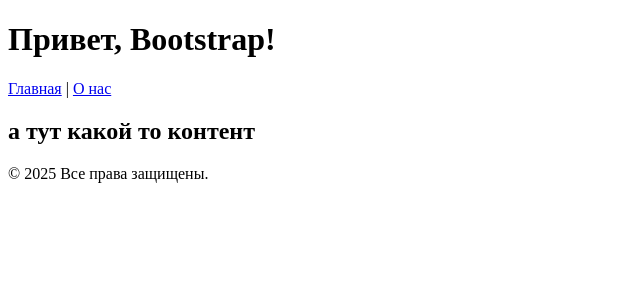
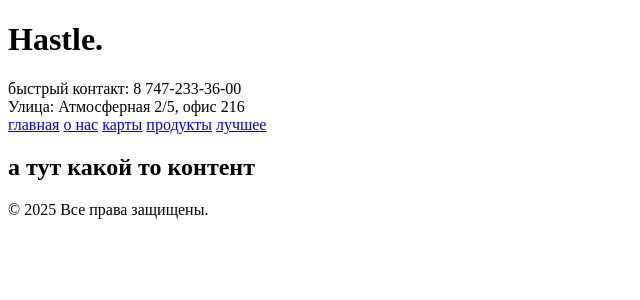
Before and after one commit to Viacheslav1998/native-sp, a PHP site: template App/Views/layouts/main.php in a window 1280 px wide. Shown: the top 300 px of the page, without its empty margins (0-640 px from the left). Run offline with PHP 8.4, Linux system fonts and the light colour scheme; the template is opened without the code that fills it, so the values that code supplies are empty.

Commit message:
feat: header style

```diff
--- a/App/Views/layouts/main.php
+++ b/App/Views/layouts/main.php
@@ -9,16 +9,15 @@
   <link rel="shortcut icon" href="<?= base_url('favicon/favicon.ico') ?>">
   <link rel="apple-touch-icon" sizes="180x180" href="<?= base_url('favicon/apple-touch-icon.png') ?>">
   <link rel="stylesheet" href="<?= base_url('root/static/main.css') ?>">
+  <link rel="stylesheet" href="<?= base_url('root/custom/custom.css') ?>">
   <script type="module" src="<?= base_url('/root/static/main.js') ?>"></script>
   <script defer src="<?= base_url('/root/custom/custom.js') ?>"></script>
 </head>
 <body>
-  <div class="container bg-primary">
-
-  <h1 class="text-primary">Привет, Bootstrap!</h1>
+  <div class="container">
     <?php require_once __DIR__ . "../../parts/header.php"; ?>
 
-      <h2>а тут какой то контент</h2>
+    <h2>а тут какой то контент</h2>
 
     <?php require_once __DIR__ .  "../../parts/footer.php"; ?>
   </div>
--- a/App/Views/parts/header.php
+++ b/App/Views/parts/header.php
@@ -1,6 +1,18 @@
 <header>
-  <nav>
-    <a href="/">Главная</a> |
-    <a href="/about">О нас</a>
-  </nav>
+  <div class="logo-image p-5">
+    <h1 class="text-white">Hastle.</h1>
+  </div>
+  <div class="info-box bg-warning">
+    <div class="row">
+      <div class="col">быстрый контакт: 8 747-233-36-00</div>
+      <div class="col">Улица: Атмосферная 2/5, офис 216</div>
+    </div>
+    <nav>
+      <a href="/">главная</a>
+      <a href="/about">о нас</a>
+      <a href="/maps">карты</a>
+      <a href="/products">продукты</a>
+      <a href="/best">лучшее</a>
+    </nav>
+  </div>
 </header>
```
Also changed, not shown: root/custom/custom.css (added, +7 -0 lines), public/images/igu.jpg (added), public/images/igu2.jpg (added), public/images/igu3.jpg (added), public/images/igu4.jpg (added), 1 other file.
